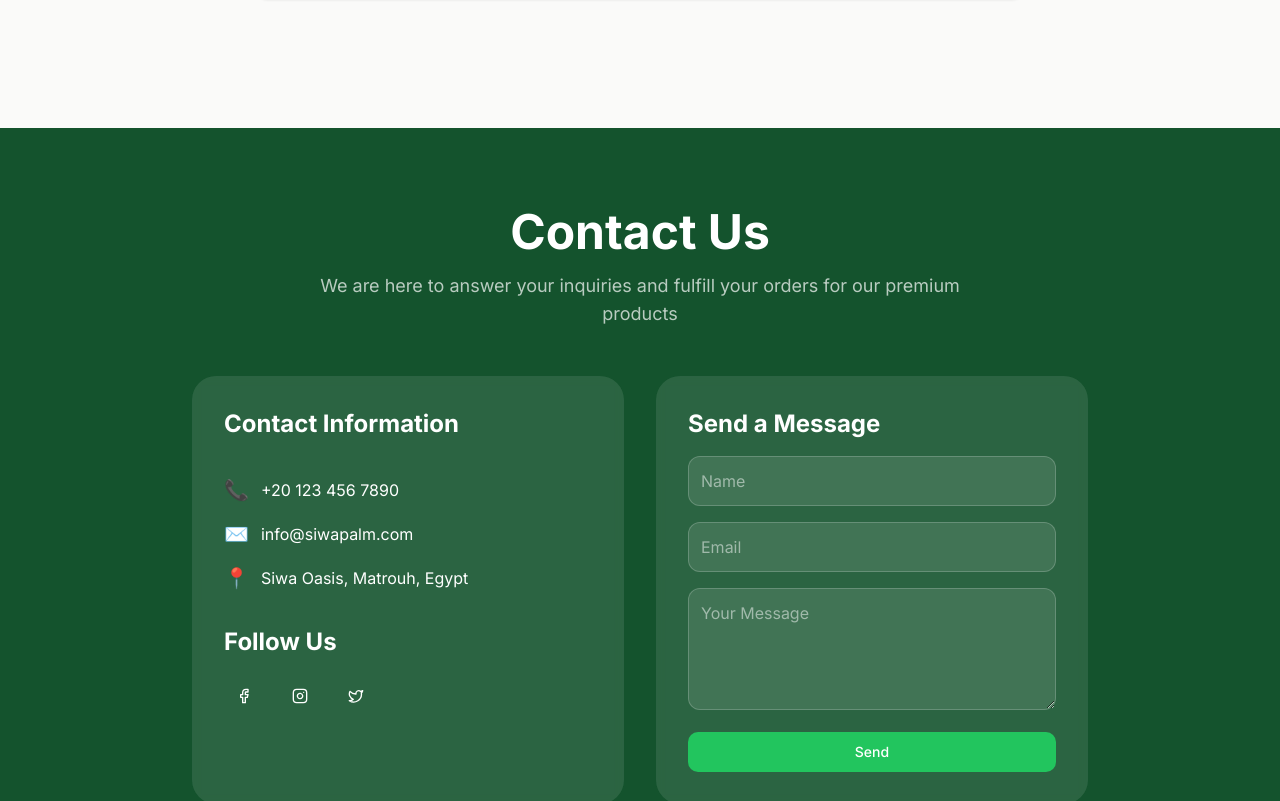
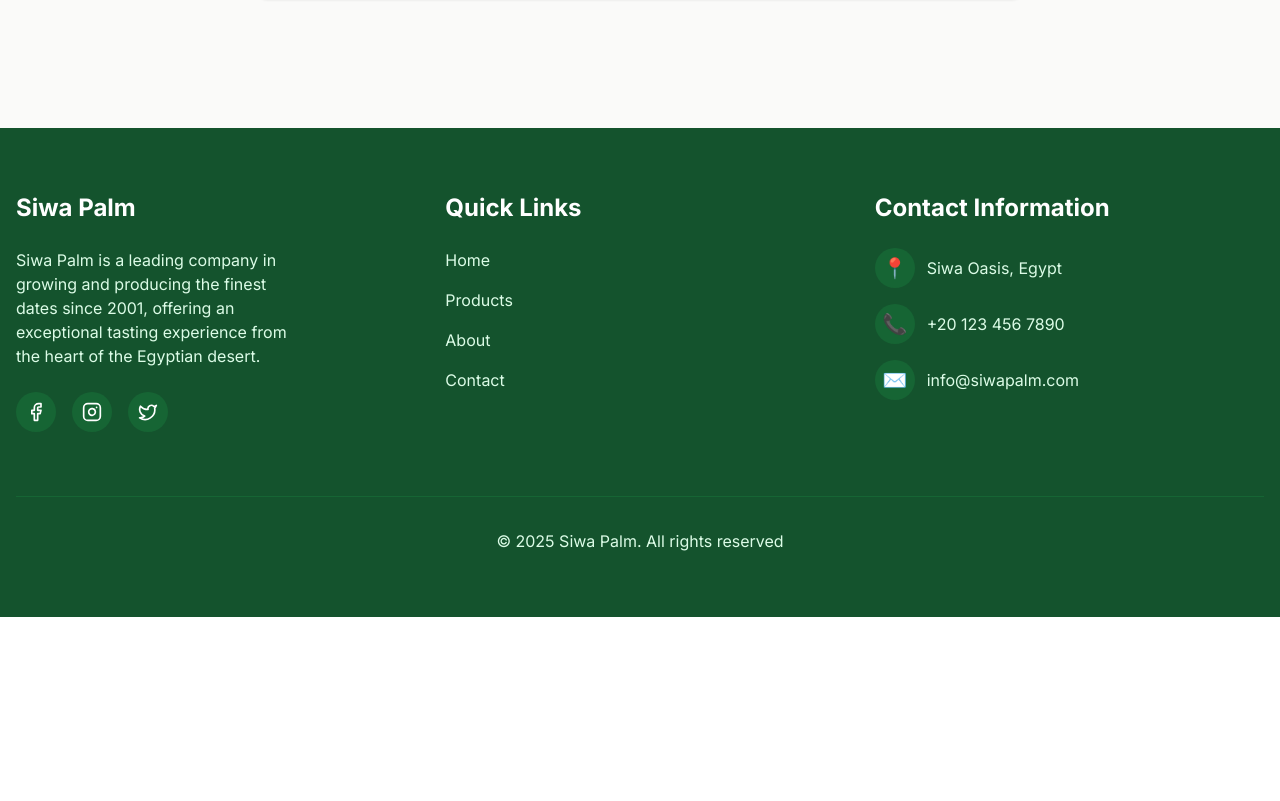
Before and after one commit to FaresAhmed50/siwapalm, a Next.js app: page /en/contact in a window 1280 px wide. Shown: the part 780-1581 px from the top of the page. After the commit the page ends 1397 px from the top, so only its background shows below. Built offline with nearby package versions, Linux system fonts and the light colour scheme.

Commit message:
remove unnesasery ssection

```diff
--- a/components/contact-client.tsx
+++ b/components/contact-client.tsx
@@ -205,78 +205,7 @@ export default function ContactClient(){
                 </div>
             </div>
 
-            <section className="py-20 bg-green-900 text-white">
-                <div className="container mx-auto px-4">
 
-                    <div className="text-center mb-12">
-                        <h2 className="text-3xl md:text-5xl font-bold mb-4">{t("contact.title")}</h2>
-                        <p className="text-lg text-white/70 max-w-2xl mx-auto">{t("contact.subtitle")}</p>
-                    </div>
-
-                    <div className="max-w-4xl mx-auto grid grid-cols-1 md:grid-cols-2 gap-8">
-                        <div className={`bg-white/10 backdrop-blur-sm rounded-3xl p-8 hover:bg-white/20 transition-colors  ${locale == "en" ? "text-center md:text-left" : "text-center md:text-right"}` }>
-                            <h3 className="text-2xl font-bold mb-4 pb-5">{t("contact.info.title")}</h3>
-                            <div className={`space-y-4 `}>
-                                <p className={`flex items-center gap-3 ${locale == "en" ? "justify-center  md:justify-start" : "justify-center md:justify-start"}`}>
-                                    <span className="text-green-300 text-xl">📞</span>
-                                    <span>+20 123 456 7890</span>
-                                </p>
-                                <p className={`flex items-center gap-3 ${locale == "en" ? "justify-center  md:justify-start" : "justify-center md:justify-start"}`}>
-                                    <span className="text-green-300 text-xl">✉️</span>
-                                    <span>info@siwapalm.com</span>
-                                </p>
-                                <p className={`flex items-center gap-3 ${locale == "en" ? "justify-center  md:justify-start" : "justify-center md:justify-start"}`}>
-                                    <span className="text-green-300 text-xl">📍</span>
-                                    <span>{t("contact.info.address")}</span>
-                                </p>
-                            </div>
-
-                            <div className="mt-8 ">
-                                <h4 className="text-[24px] font-bold mb-4">{t("contact.followUs")}</h4>
-                                <div className={`flex gap-4 ${locale == "en" ? "justify-center  md:justify-start" : "justify-center md:justify-start"} ` }>
-                                    <Button variant="ghost" size="icon" className="rounded-full hover:bg-white/20">
-                                        <Facebook className="w-5 h-5" />
-                                    </Button>
-                                    <Button variant="ghost" size="icon" className="rounded-full hover:bg-white/20">
-                                        <Instagram className="w-5 h-5" />
-                                    </Button>
-                                    <Button variant="ghost" size="icon" className="rounded-full hover:bg-white/20">
-                                        <Twitter className="w-5 h-5" />
-                                    </Button>
-                                </div>
-                            </div>
-                        </div>
-
-                        <div className="bg-white/10 backdrop-blur-sm rounded-3xl p-8 hover:bg-white/20 transition-colors">
-                            <h3 className={`text-2xl font-bold mb-4 ${locale == "en" ? "text-center md:text-left" : "text-center md:text-right"} `}>{t("contact.form.title")}</h3>
-                            <form className="space-y-4">
-                                <div>
-                                    <input
-                                        type="text"
-                                        placeholder={t("contact.form.name")}
-                                        className="w-full bg-white/10 border border-white/20 rounded-xl p-3 text-white placeholder:text-white/50 focus:outline-none focus:ring-2 focus:ring-green-400"
-                                    />
-                                </div>
-                                <div>
-                                    <input
-                                        type="email"
-                                        placeholder={t("contact.form.email")}
-                                        className="w-full bg-white/10 border border-white/20 rounded-xl p-3 text-white placeholder:text-white/50 focus:outline-none focus:ring-2 focus:ring-green-400"
-                                    />
-                                </div>
-                                <div>
-                  <textarea
-                      placeholder={t("contact.form.message")}
-                      rows={4}
-                      className="w-full bg-white/10 border border-white/20 rounded-xl p-3 text-white placeholder:text-white/50 focus:outline-none focus:ring-2 focus:ring-green-400"
-                  />
-                                </div>
-                                <Button className="w-full bg-green-500 hover:bg-green-600 text-white">{t("contact.form.send")}</Button>
-                            </form>
-                        </div>
-                    </div>
-                </div>
-            </section>
 
             {/* القسم السفلي */}
             <section className="bg-green-900 text-white py-16">
```
